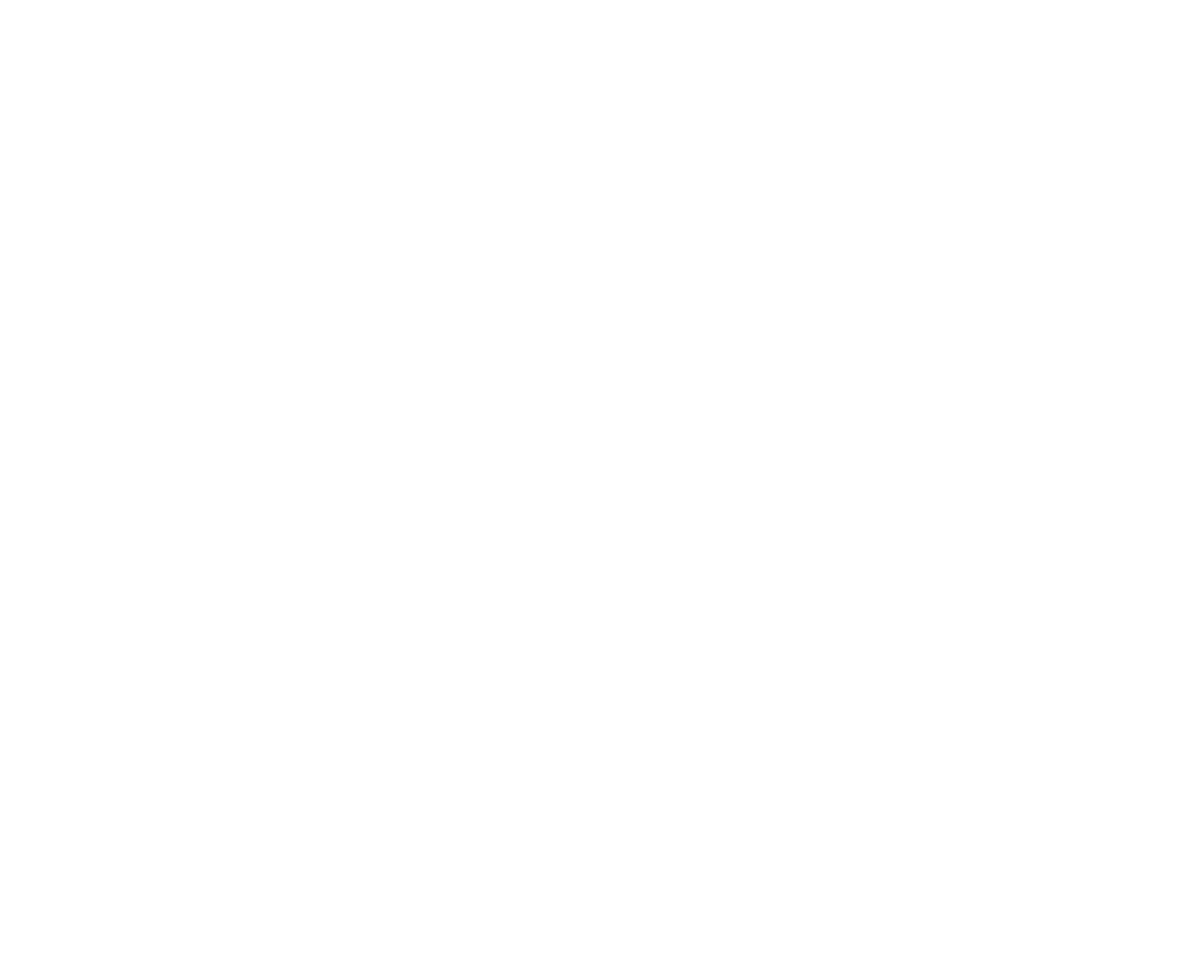
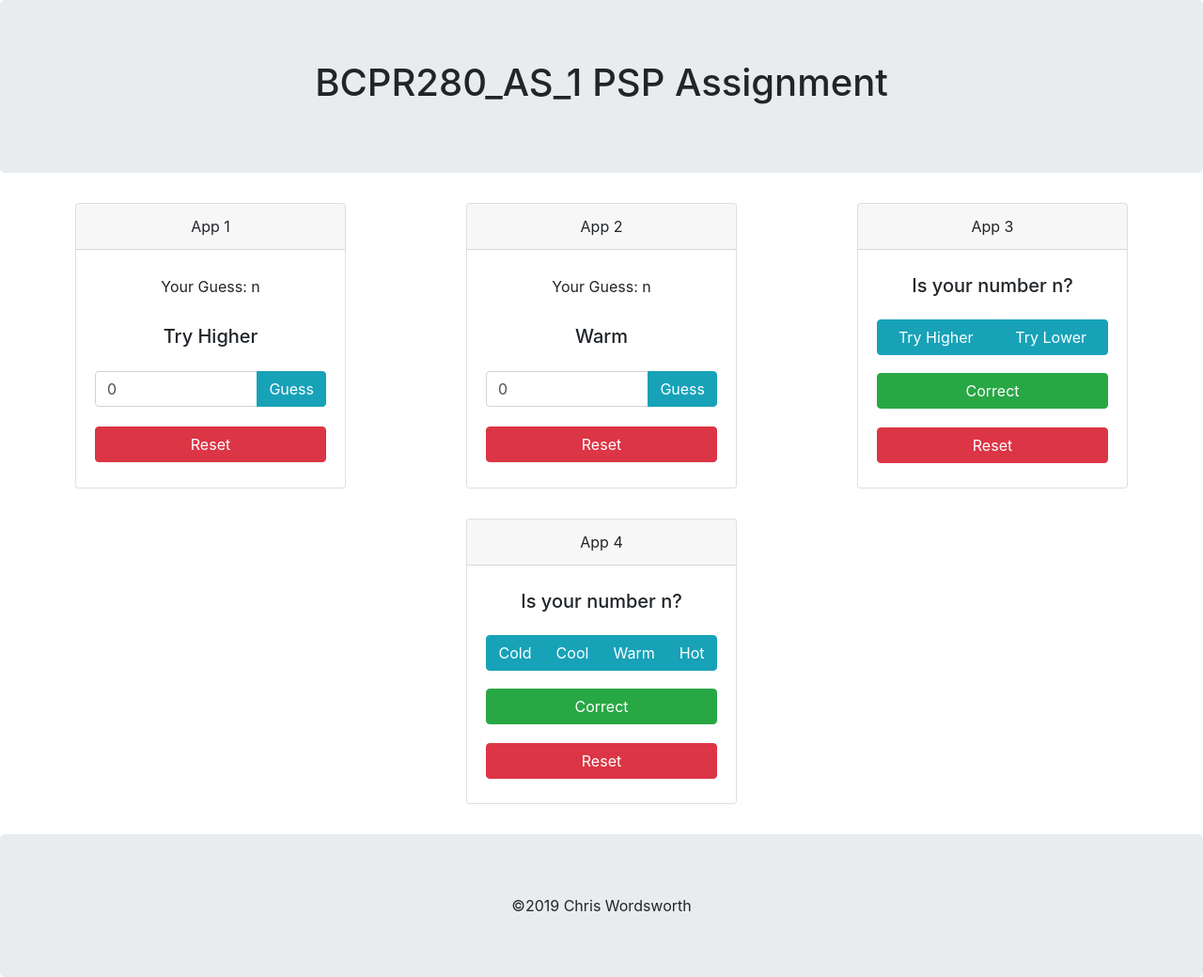
Before and after one commit to cmw278/BCPR280_AS_1, a plain HTML site: page index.html in a window 1280 px wide. Shown: the whole page at 94% size. Before the commit the page ends 800 px from the top, so only its background shows below. Drawn offline with nearby package versions, Linux system fonts and the light colour scheme.

Commit message:
Iteration 1

```diff
--- a/index.html
+++ b/index.html
@@ -1,10 +1,115 @@
 <!DOCTYPE html>
-<html>
+<html lang="en">
   <head>
     <meta charset="utf-8">
     <title>BCPR280_AS_1 PSP Assignment | Chris Wordsworth</title>
+
+    <!-- development version, includes helpful console warnings -->
+    <script src="https://cdn.jsdelivr.net/npm/vue/dist/vue.js"></script>
+
+    <link rel="stylesheet" href="https://stackpath.bootstrapcdn.com/bootstrap/4.3.1/css/bootstrap.min.css" integrity="sha384-ggOyR0iXCbMQv3Xipma34MD+dH/1fQ784/j6cY/iJTQUOhcWr7x9JvoRxT2MZw1T" crossorigin="anonymous">
+
+    <style>
+        body {
+            min-height: 100vh;
+        }
+
+        main {
+            padding: 1rem;
+        }
+
+        .card {
+            width: 18rem;
+            height: 19rem;
+            margin: 1rem;
+        }
+
+        .jumbotron {
+            margin-bottom: 0;
+        }
+    </style>
+
   </head>
 
-  <body>
+  <body class="container-fluid d-flex flex-column justify-content-between">
+
+    <header class="jumbotron row align-items-center justify-content-center">
+      <h1>BCPR280_AS_1 PSP Assignment</h1>
+    </header>
+
+    <main class="row align-items-center justify-content-around">
+
+      <!-- App 1 -->
+      <div id="app-1" class="card text-center">
+        <div class="card-header">App 1</div>
+        <div class="card-body d-flex flex-column justify-content-around">
+          <p class="card-text">Your Guess:  n</p>
+          <h5 class="card-title">Try Higher</h5>
+          <!-- Input Group -->
+          <div class="input-group btn-block">
+            <input type="number" class="form-control" value="0"/>
+            <div class="input-group-append">
+              <button class="btn btn-info">Guess</button>
+            </div>
+          </div><!-- input-group -->
+          <button class="btn btn-danger btn-block">Reset</button>
+        </div><!-- card-body -->
+      </div><!-- card -->
+
+      <!-- App 2 -->
+      <div id="app-2" class="card text-center">
+        <div class="card-header">App 2</div>
+        <div class="card-body d-flex flex-column justify-content-around">
+          <p class="card-text">Your Guess:  n</p>
+          <h5 class="card-title">Warm</h5>
+          <!-- Input Group -->
+          <div class="input-group btn-block">
+            <input type="number" class="form-control" value="0"/>
+            <div class="input-group-append">
+              <button class="btn btn-info">Guess</button>
+            </div>
+          </div><!-- input-group -->
+          <button class="btn btn-danger btn-block">Reset</button>
+        </div><!-- card-body -->
+      </div><!-- card -->
+
+      <!-- App 3 -->
+      <div id="app-3" class="card text-center">
+        <div class="card-header">App 3</div>
+        <div class="card-body d-flex flex-column justify-content-around">
+          <h5 class="card-title">Is your number n?</h5>
+          <!-- Button Group -->
+          <div class="btn-group btn-block">
+            <button class="btn btn-info">Try Higher</button>
+            <button class="btn btn-info">Try Lower</button>
+          </div><!-- Button Group -->
+          <button class="btn btn-success btn-block">Correct</button>
+          <button class="btn btn-danger btn-block">Reset</button>
+        </div><!-- card-body -->
+      </div><!-- card -->
+
+      <!-- App 4 -->
+      <div id="app-4" class="card text-center">
+        <div class="card-header">App 4</div>
+        <div class="card-body d-flex flex-column justify-content-around">
+          <h5 class="card-title">Is your number n?</h5>
+          <!-- Button Group -->
+          <div class="btn-group btn-block">
+            <button class="btn btn-info">Cold</button>
+            <button class="btn btn-info">Cool</button>
+            <button class="btn btn-info">Warm</button>
+            <button class="btn btn-info">Hot</button>
+          </div><!-- Button Group -->
+          <button class="btn btn-success btn-block">Correct</button>
+          <button class="btn btn-danger btn-block">Reset</button>
+        </div><!-- card-body -->
+      </div><!-- card -->
+
+    </main>
+
+    <footer class="jumbotron row align-items-center justify-content-center">
+      <span>&copy;2019 Chris Wordsworth</span>
+    </footer>
+
   </body>
 </html>
```
Also changed, not shown: 1 other file.
